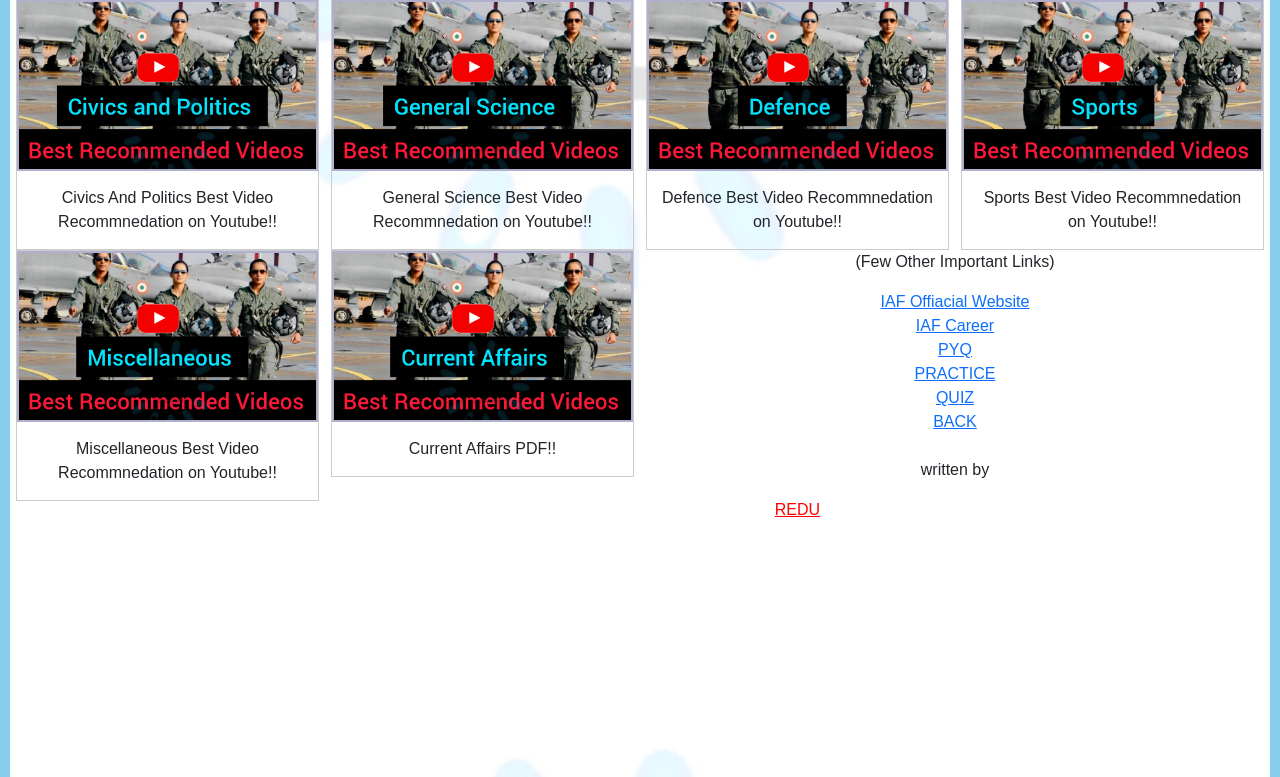
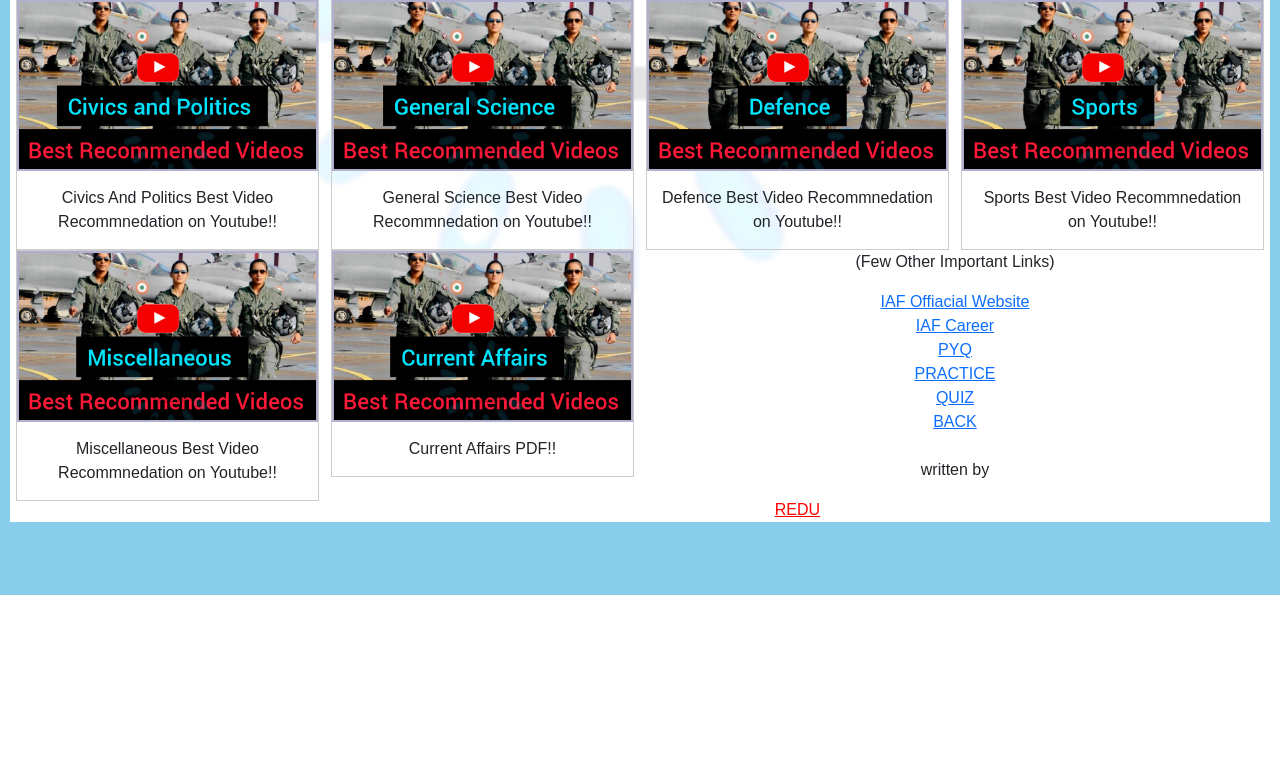
Before and after one commit to Ankush297/Practice-, a PHP site: page /Aothers.html in a window 1280 px wide. Shown: the part 4545-5322 px from the top of the page. After the commit the page ends 5140 px from the top, so only its background shows below. Run offline with PHP 8.4, Linux system fonts and the light colour scheme.

Commit message:
new change

```diff
--- a/Aothers.html
+++ b/Aothers.html
@@ -76,6 +76,12 @@
     .syl:hover{
       color:red;
     }
+    @media only screen and (min-width: 600px) {
+#main {
+  max-height: 4400px;
+}
+
+    }
     </style>
 <body>
   <center><strong>  <a href="index.html" style="text-decoration:none" class="first"> ✈️✈️✈️TOUCH THE SKY WITH GLORY✈️✈️✈️ </a></strong></center>
@@ -130,7 +136,7 @@
 
     <div class="top-left"> Web Under Development...</div>
     </div>
-    <div style="cursor: pointer;height: 15000px;" id="main">
+    <div style="cursor: pointer;height: 13560px;" id="main">
 
 
      <div id="submain" style="margin-left: 5px; margin-right: 5px; ">
@@ -699,11 +705,7 @@
     </div>
 
 
-
-
-
-
-
+    <div>
 
       <p style="font-size:20px;"></p><center>(Few Other Important Links)</center><p></p>
       <div><center>
@@ -716,21 +718,39 @@
         <br>   <a href="index.html">BACK</a>
         <br>  <br> <p>written by</p><a style="color: red;" href="mailto:realeducation.redu@gmail.com">REDU</a>
       </center>
-    </div>
-
 
     </div>
 
-<div class="footer">
-
-
+    <div style="position: static;" class="footer">
       <div class="topnav">
         <a href="#">Author</a>
         <a href="#">Connect</a>
         <a href="#">Location</a>
-      <a href="#" style="float:right">Suggest</a>
+        <a href="mailto:realeducation.redu@gmail.com" style="float:right">Suggest</a>
+        <a  href="Apyq.html">PYQ</a>
+         <a  href="Apractice.html">PRACTICE</a>
+      <a href="Aquiz.html">QUIZ</a>
+      <a href="Aothers.html">SYLLABUS</a>
+      <a href="2023-1.html" >2023</a>
+
+
+      <a href="2022-1.html">2022</a>
+
+      <a href="2021-1.html" >2021</a>
+
+      <a href="2020-1.html">2020</a>
+
+      <a href="2019-1.html" >2019</a>
+
+      <a href="2018-1.html">2018</a>
+
+      <a href="2017-1.html">2017</a>
+
       </div>
     </div>
+</div>
+ </div>
+
 <script defer src="script.js"></script>
 
 <script>
--- a/sub1.css
+++ b/sub1.css
@@ -352,6 +352,8 @@
 text-align: center;
 
 }
+
+
 }
 @media only screen and (max-width: 600px) {
 
```
Lines whose indentation alone changed are shown as unchanged.
